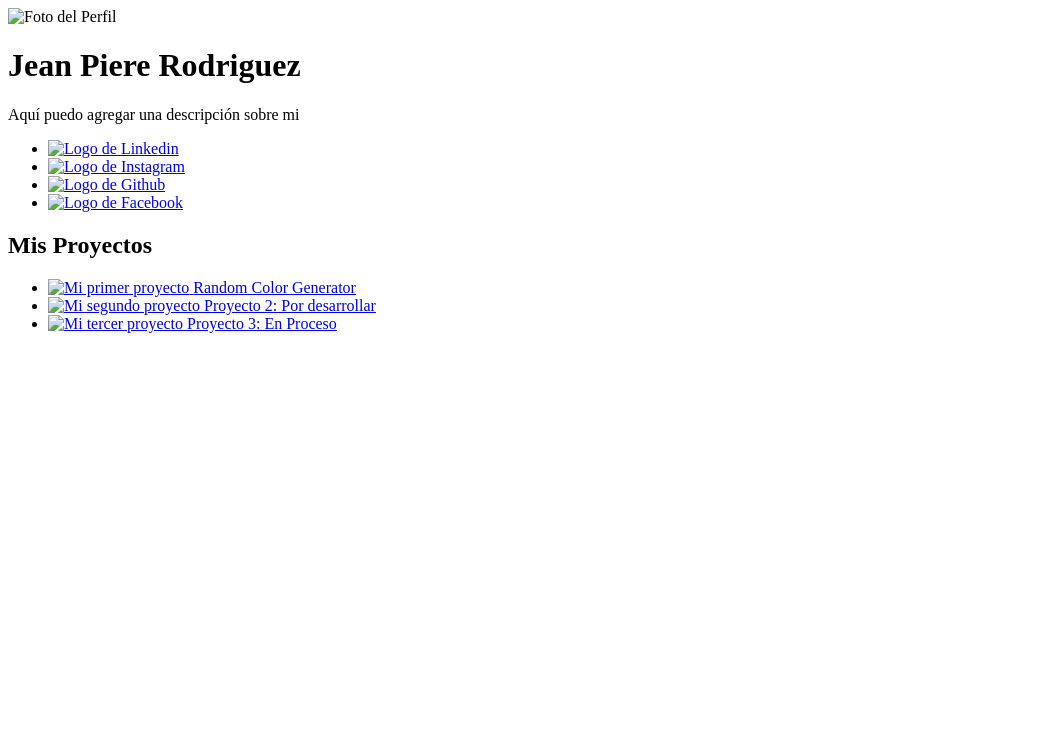
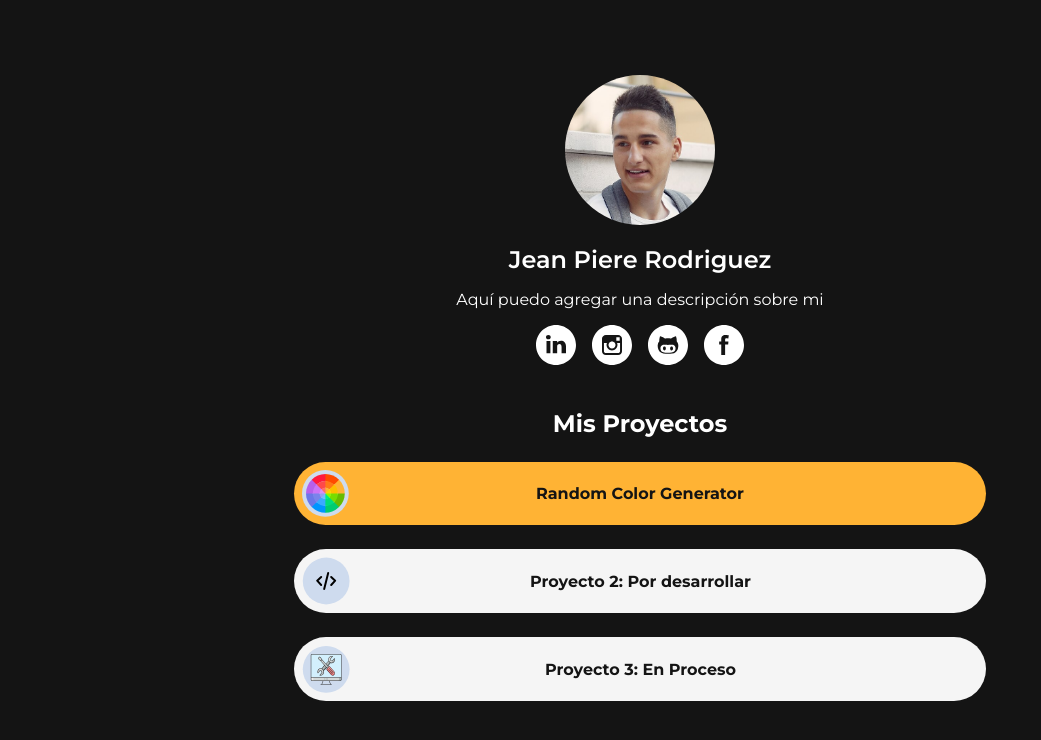
Before and after one commit to JozGmbs10/skillup-proyect, a plain HTML site: page src/index.html in a window 1280 px wide. Shown: the whole page, without its empty margins (0-1041 px from the left). Drawn offline with Linux system fonts and the light colour scheme; the site is published under a folder, as on GitHub Pages, so addresses that start at the root find nothing.

Commit message:
correccion de rutas

```diff
--- a/src/index.html
+++ b/src/index.html
@@ -11,7 +11,7 @@
       rel="stylesheet"
     />
     <!--Agrego mis estilos-->
-    <link rel="stylesheet" href="/src/styles.css" />
+    <link rel="stylesheet" href="./styles.css" />
 
     <title>Jp Dev</title>
   </head>
@@ -21,7 +21,7 @@
     <main>
       <img
         class="profile-picture"
-        src="/src/assets/profile.png"
+        src="./assets/profile.png"
         alt="Foto del Perfil"
       />
       <!--Un único H1 -->
@@ -31,23 +31,23 @@
       <ul class="socials">
         <li>
           <a href="#" target="_blank">
-            <img src="/src/assets/linkedin.svg" alt="Logo de Linkedin" />
+            <img src="./assets/linkedin.svg" alt="Logo de Linkedin" />
           </a>
         </li>
 
         <li>
           <a href="#" target="_blank">
-            <img src="/src/assets/instagram.svg" alt="Logo de Instagram" />
+            <img src="./assets/instagram.svg" alt="Logo de Instagram" />
           </a>
         </li>
         <li>
           <a href="#" target="_blank">
-            <img src="/src/assets/github.svg" alt="Logo de Github" />
+            <img src="./assets/github.svg" alt="Logo de Github" />
           </a>
         </li>
         <li>
           <a href="#" target="_blank">
-            <img src="/src/assets/facebook.svg" alt="Logo de Facebook" />
+            <img src="./assets/facebook.svg" alt="Logo de Facebook" />
           </a>
         </li>
       </ul>
@@ -56,7 +56,7 @@
         <li class="bg-amarillo">
           <a href="./color_generator/">
             <img
-              src="/src/assets/projects/randomcolor.svg"
+              src="./assets/projects/randomcolor.svg"
               alt="Mi primer proyecto"
             />
             <span class="proyecto-titulo">Random Color Generator</span></a
@@ -65,7 +65,7 @@
         <li>
           <a href="#" target="_blank">
             <img
-              src="/src/assets/projects/segundo.svg"
+              src="./assets/projects/segundo.svg"
               alt="Mi segundo proyecto"
             />
             <span class="proyecto-titulo">Proyecto 2: Por desarrollar</span>
@@ -74,7 +74,7 @@
         <li>
           <a href="#" target="_blank">
             <img
-              src="/src/assets/projects/tercero.svg"
+              src="./assets/projects/tercero.svg"
               alt="Mi tercer proyecto"
             />
             <span class="proyecto-titulo">Proyecto 3: En Proceso</span></a
```
